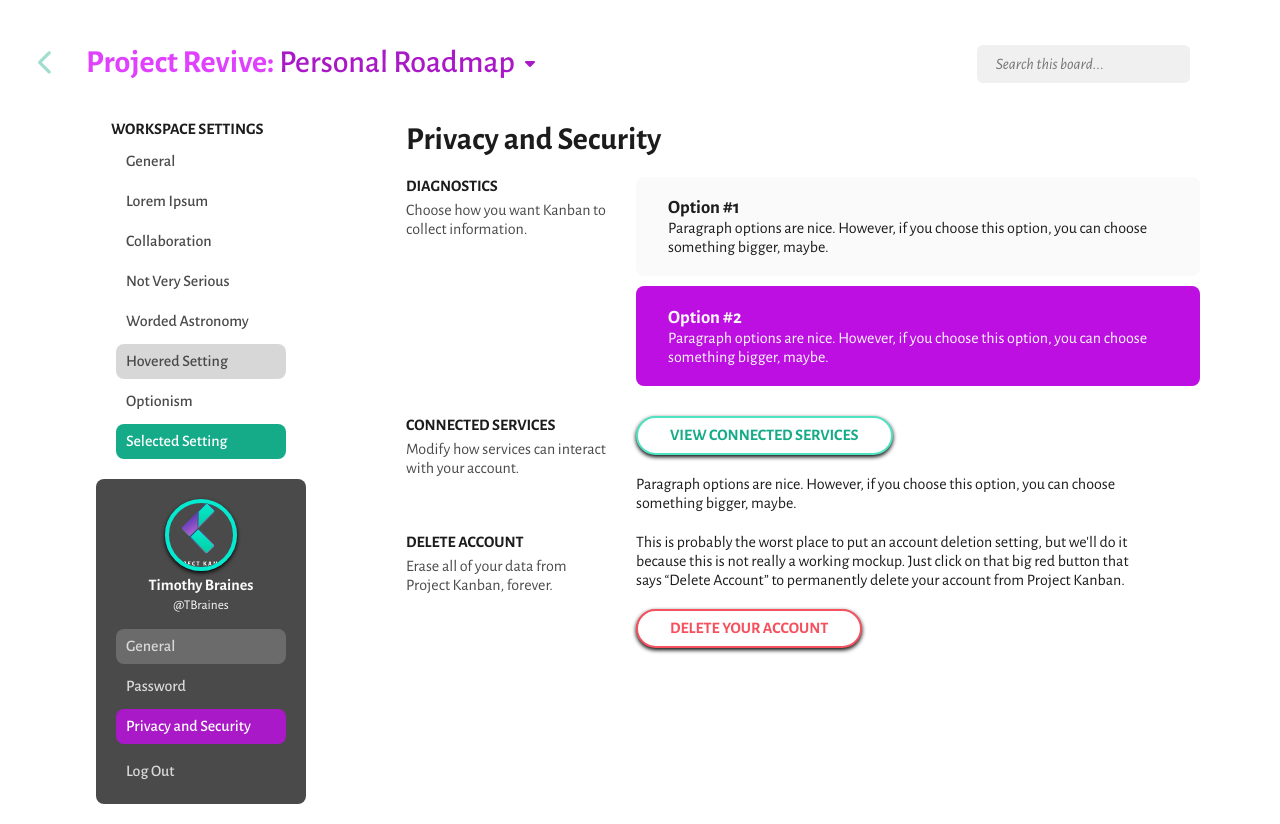
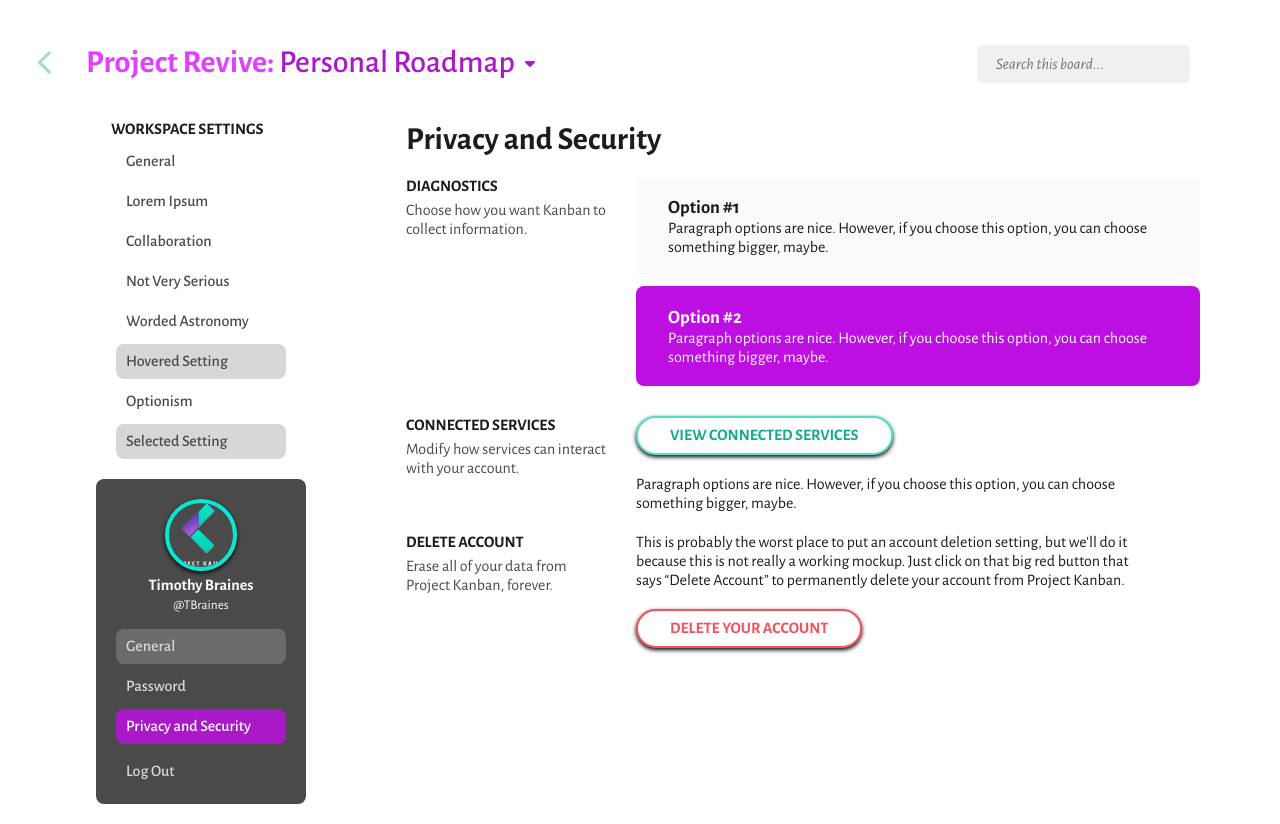
Before and after one commit to encadyma/enca-kanban, an Angular app: page /settings in a window 1280 px wide. Built offline with nearby package versions, Linux system fonts and the light colour scheme.

Commit message:
Enabled switching settings view

```diff
--- /dev/null
+++ b/src/app/settings/setting-form.component.ts
@@ -0,0 +1,10 @@
+import { Component } from '@angular/core';
+
+@Component({
+  selector: 'settings-setting-form',
+  template: ``,
+  styleUrls: ['./settings.component.css']
+})
+export class SettingFormComponent {
+
+}
--- a/src/app/settings/settings-bar.component.html
+++ b/src/app/settings/settings-bar.component.html
@@ -1,7 +1,7 @@
 <div class="settings-left">
   <b>WORKSPACE SETTINGS</b>
   <ul class="settings-selector">
-    <li *ngFor="let option of settings.workspace.options" [ngClass]="getOptionClasses(option)">{{option.title}}</li>
+    <li *ngFor="let option of settings.workspace.options" [ngClass]="getOptionClasses(option)" (click)="setSelectedSetting(option.id)">{{option.title}}</li>
   </ul>
   <div class="settings-user">
     <div class="settings-user-profile">
@@ -10,7 +10,7 @@
       <small class="user-profile-handle">@TBraines</small>
     </div>
     <ul class="settings-selector darked">
-      <li *ngFor="let option of settings.user.options" [ngClass]="getOptionClasses(option)">{{option.title}}</li>
+      <li *ngFor="let option of settings.user.options" [ngClass]="getOptionClasses(option)" (click)="setSelectedSetting(option.id)">{{option.title}}</li>
       <li class="red" style="margin-top: 10px;" (click)="logout()" *ngIf="settings.user.includeLogoutOption">Log Out</li>
     </ul>
   </div>
--- a/src/app/settings/settings-bar.component.ts
+++ b/src/app/settings/settings-bar.component.ts
@@ -7,30 +7,8 @@ import { Router } from '@angular/router';
   styleUrls: ['./settings.component.css']
 })
 export class SettingsBarComponent {
-  settings = {      // TODO: add proper routing vars
-    workspace: {
-      title: "WORKSPACE SETTINGS",
-      options: [
-        {title: 'General'},
-        {title: 'Lorem Ipsum'},
-        {title: 'Collaboration'},
-        {title: 'Not Very Serious'},
-        {title: 'Worded Astronomy'},
-        {title: 'Hovered Setting', hovered: true},
-        {title: 'Optionism'},
-        {title: 'Selected Setting', default: true}
-      ]
-    },
-    user: {
-      title: "USER SETTINGS",
-      options: [
-        {title: 'General', hovered: true},
-        {title: 'Password'},
-        {title: 'Privacy and Security', default: true}
-      ],
-      includeLogoutOption: true
-    }
-  };
+  @Input() settings;
+  @Input() selectedSetting;
 
   constructor (private router: Router) {}
 
@@ -39,10 +17,27 @@ export class SettingsBarComponent {
     if (option.hovered) {
       returnArray.push('hovered');
     }
-    if (option.default) {
+    if (option.selected) {
       returnArray.push('active');
     }
     return returnArray;
+  }
+
+  setSelectedSetting(id): void {
+    for (var setting of this.settings.workspace.options) {
+      if (setting.id == id) {
+        setting.selected = true;
+      } else {
+        setting.selected = false;
+      }
+    }
+    for (var setting of this.settings.user.options) {
+      if (setting.id == id) {
+        setting.selected = true;
+      } else {
+        setting.selected = false;
+      }
+    }
   }
 
   logout(): void {
--- /dev/null
+++ b/src/app/settings/settings-view.component.html
@@ -0,0 +1,43 @@
+<section class="settings-right">
+  <h1>{{selectedSetting.title}}</h1>
+  <br>
+  <div class="setting-section">
+    <div class="setting-headline">
+      <b>DIAGNOSTICS</b>
+      <p>Choose how you want Kanban to collect information.</p>
+    </div>
+    <div class="setting-form">
+      <div class="setting-form-options">
+        <div class="setting-form-option">
+          <h3>Option #1</h3>
+          <p>Paragraph options are nice. However, if you choose this option, you can choose something bigger, maybe.</p>
+        </div>
+        <div class="setting-form-option active">
+          <h3>Option #2</h3>
+          <p>Paragraph options are nice. However, if you choose this option, you can choose something bigger, maybe.</p>
+        </div>
+      </div>
+    </div>
+  </div>
+  <div class="setting-section">
+    <div class="setting-headline">
+      <b>CONNECTED SERVICES</b>
+      <p>Modify how services can interact with your account.</p>
+    </div>
+    <div class="setting-form">
+      <button>VIEW CONNECTED SERVICES</button>
+      <p>Paragraph options are nice. However, if you choose this option, you can choose something bigger, maybe.</p>
+    </div>
+  </div>
+  <div class="setting-section">
+    <div class="setting-headline">
+      <b>DELETE ACCOUNT</b>
+      <p>Erase all of your data from Project Kanban, forever.</p>
+    </div>
+    <div class="setting-form">
+      <p>This is probably the worst place to put an account deletion setting, but we'll do it because this is not really a working mockup. Just click on that big red button that says “Delete Account” to permanently delete your account from Project Kanban.</p>
+      <br>
+      <button class="red" (click)="logout()">DELETE YOUR ACCOUNT</button>
+    </div>
+  </div>
+</section>
--- a/src/app/settings/settings.component.html
+++ b/src/app/settings/settings.component.html
@@ -1,47 +1,5 @@
 <board-toolbar [board]="test_board" class="board-toolbar" [goToView]="goToView"></board-toolbar>
 <div class="settings-container">
-  <settings-bar></settings-bar>
-  <section class="settings-right">
-    <h1>Privacy and Security</h1>
-    <br>
-    <div class="setting-section">
-      <div class="setting-headline">
-        <b>DIAGNOSTICS</b>
-        <p>Choose how you want Kanban to collect information.</p>
-      </div>
-      <div class="setting-form">
-        <div class="setting-form-options">
-          <div class="setting-form-option">
-            <h3>Option #1</h3>
-            <p>Paragraph options are nice. However, if you choose this option, you can choose something bigger, maybe.</p>
-          </div>
-          <div class="setting-form-option active">
-            <h3>Option #2</h3>
-            <p>Paragraph options are nice. However, if you choose this option, you can choose something bigger, maybe.</p>
-          </div>
-        </div>
-      </div>
-    </div>
-    <div class="setting-section">
-      <div class="setting-headline">
-        <b>CONNECTED SERVICES</b>
-        <p>Modify how services can interact with your account.</p>
-      </div>
-      <div class="setting-form">
-        <button>VIEW CONNECTED SERVICES</button>
-        <p>Paragraph options are nice. However, if you choose this option, you can choose something bigger, maybe.</p>
-      </div>
-    </div>
-    <div class="setting-section">
-      <div class="setting-headline">
-        <b>DELETE ACCOUNT</b>
-        <p>Erase all of your data from Project Kanban, forever.</p>
-      </div>
-      <div class="setting-form">
-        <p>This is probably the worst place to put an account deletion setting, but we'll do it because this is not really a working mockup. Just click on that big red button that says “Delete Account” to permanently delete your account from Project Kanban.</p>
-        <br>
-        <button class="red" (click)="logout()">DELETE YOUR ACCOUNT</button>
-      </div>
-    </div>
-  </section>
+  <settings-bar [settings]="settings" [selectedSetting]="selectedSetting" (click)="getSelectedSetting()"></settings-bar>
+  <settings-view [settings]="settings" [selectedSetting]="selectedSetting"></settings-view>
 </div>
--- a/src/app/settings/settings.component.ts
+++ b/src/app/settings/settings.component.ts
@@ -11,5 +11,53 @@ export class SettingsComponent {
     id: 1,
     title: "Personal Roadmap",
     workspace: "Project Revive"
+  };
+
+  selectedSetting = null;
+
+  settings = {      // TODO: add proper routing vars
+    workspace: {
+      title: "WORKSPACE SETTINGS",
+      options: [
+        {id: 1, title: 'General', selected: false},
+        {id: 2, title: 'Lorem Ipsum', selected: false},
+        {id: 3, title: 'Collaboration', selected: false},
+        {id: 4, title: 'Not Very Serious', selected: false},
+        {id: 5, title: 'Worded Astronomy', selected: false},
+        {id: 6, title: 'Hovered Setting', selected: false, hovered: true},
+        {id: 7, title: 'Optionism', selected: false},
+        {id: 8, title: 'Selected Setting', selected: false, hovered: true}
+      ]
+    },
+    user: {
+      title: "USER SETTINGS",
+      options: [
+        {id: 9, title: 'General', selected: false, hovered: true},
+        {id: 10, title: 'Password', selected: false},
+        {id: 11, title: 'Privacy and Security', selected: true}
+      ],
+      includeLogoutOption: true
+    }
+  };
+
+  getSelectedSetting(): Object {
+    for (var setting of this.settings.workspace.options) {
+      if (setting.selected) {
+        this.selectedSetting = setting;
+        break;
+      }
+    }
+    for (var setting of this.settings.user.options) {
+      if (setting.selected) {
+        this.selectedSetting = setting;
+        break;
+      }
+    }
+    console.log(this.selectedSetting);
+    return this.selectedSetting;
+  }
+
+  ngOnInit() {
+    this.getSelectedSetting();
   }
 }
```
Also changed, not shown: src/app/settings/settings-view.component.ts (added, +11 -0 lines), src/app/settings/settings.module.ts (+6 -1 lines).
